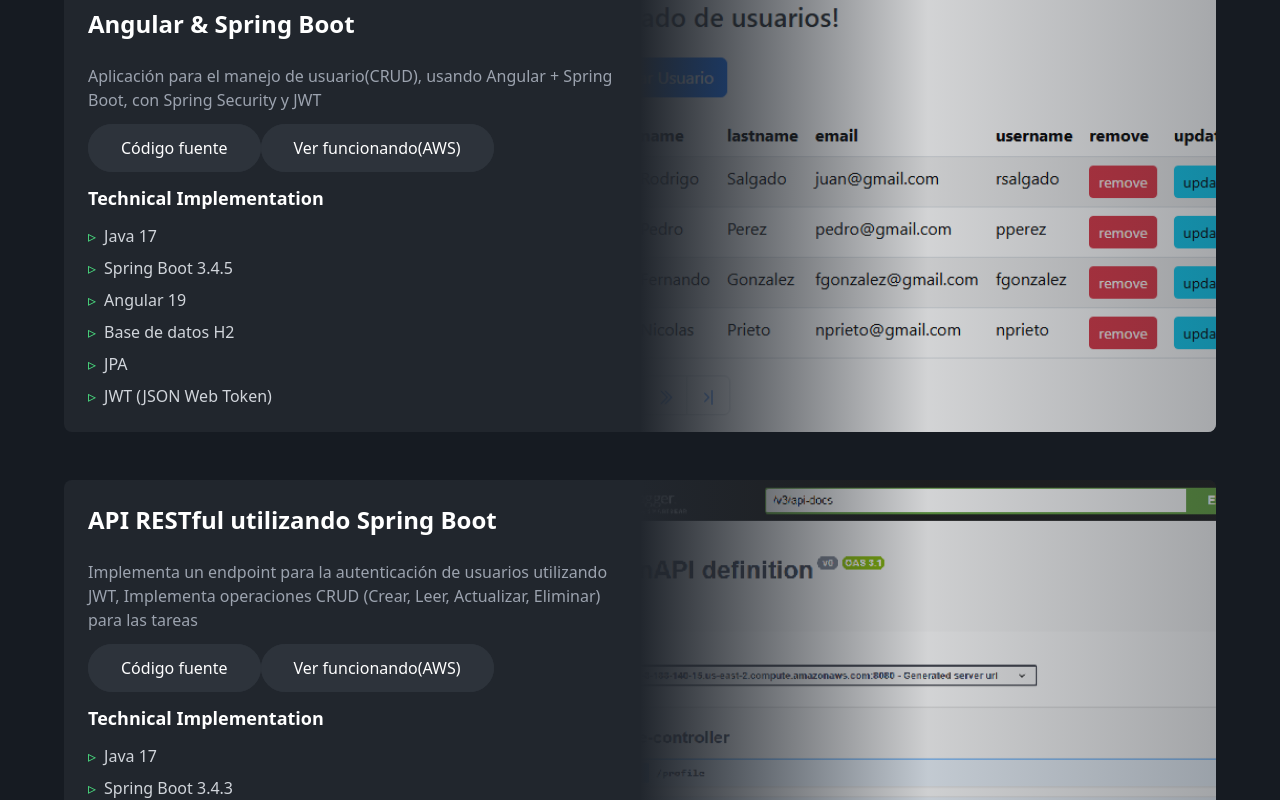
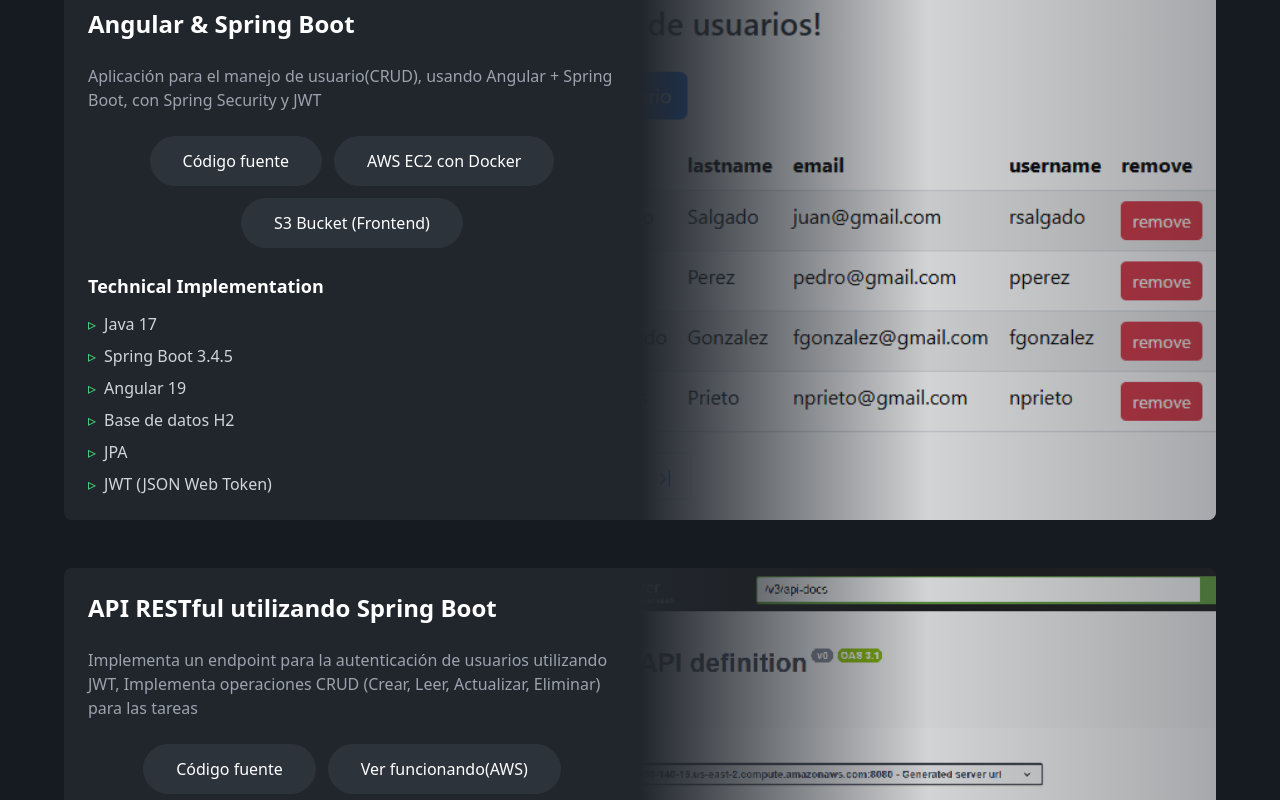
Before and after one commit to rsalgadoc/rsalgadoc.github.io, a Next.js app: page / in a window 1280 px wide. Shown: the part 980-1780 px from the top of the page. Built offline with nearby package versions, Linux system fonts and the light colour scheme.

Commit message:
fix the issue with the buttons on work section

```diff
--- a/app/components/ProjectsSection.tsx
+++ b/app/components/ProjectsSection.tsx
@@ -13,7 +13,8 @@ export const ProjectsSection = () => {
 							description: 'Aplicación para el manejo de usuario(CRUD), usando Angular + Spring Boot, con Spring Security y JWT',
 							links: [
 								{ name: 'Código fuente', value: 'https://github.com/rsalgadoc/users-app' },
-								{ name: 'Ver funcionando(AWS)', value: 'http://ec2-3-133-140-15.us-east-2.compute.amazonaws.com' },
+								{ name: 'AWS EC2 con Docker', value: 'http://ec2-3-133-140-15.us-east-2.compute.amazonaws.com' },
+								{ name: 'S3 Bucket (Frontend)', value: 'http://frontend-angular-admin.s3-website.us-east-2.amazonaws.com/' },
 							],
 							techDetails: ['Java 17', 'Spring Boot 3.4.5', 'Angular 19', 'Base de datos H2', 'JPA', 'JWT (JSON Web Token)'],
 							image: '/angular-spring-boot.png',
@@ -35,14 +36,14 @@ export const ProjectsSection = () => {
 									<h3 className="text-xl sm:text-2xl font-bold">{project.title}</h3>
 									<p className="text-sm sm:text-base text-gray-400">{project.description}</p>
 									{/* Code Links */}
-									<div>
+									<div className="flex flex-wrap justify-center gap-3">
 										{project.links.map((link) => (
 										<a
 											href={link.value}
 											target="_blank"
 											rel="noopener noreferrer"
 											key={link.name}
-											className="px-6 sm:px-8 py-3 bg-[#2D333B] rounded-full hover:bg-[#2D333B] transition-colors border border-[#2D333B] hover:border-gray-600 text-center"
+											className="group relative inline-flex px-6 sm:px-8 py-3 bg-[#2D333B] rounded-full hover:bg-[#2D333B] transition-colors border border-[#2D333B] hover:border-gray-600 text-center"
 										>
 										  {link.name}
 										</a>
```
